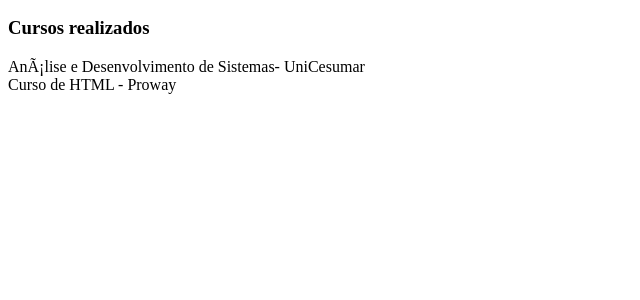
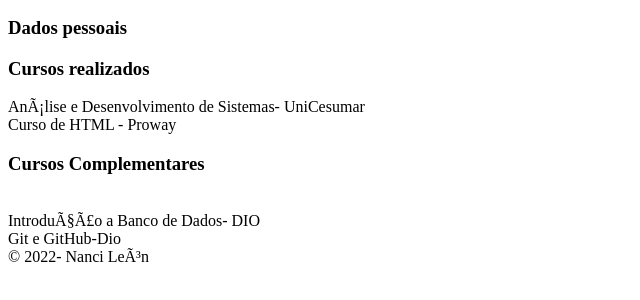
Before and after one commit to NanciLeon/HTML5, a plain HTML site: page index.html in a window 1280 px wide. Shown: the part 50-350 px from the top of the page, without its empty margins (0-640 px from the left). Drawn offline with Linux system fonts and the light colour scheme.

Commit message:
Adicão das Tags footer e section

```diff
--- a/index.html
+++ b/index.html
@@ -10,13 +10,22 @@
         <header>
             <h2>Currículo de Estudos- Nanci León </h2>
         </header>
+        <section>
+            <h3>Dados pessoais</h3>
+        </section>
         <main>
          <header>
             <h3>Cursos realizados</h3>
          </header>
         Análise e Desenvolvimento de Sistemas- UniCesumar <br/>
         Curso de HTML - Proway <br/>
-        </main>
+        <section>
+            <h3>Cursos Complementares</h3> <br/>
+            Introdução a Banco de Dados- DIO <br/>
+            Git e GitHub-Dio <br/>
+        </section>
+            &copy; 2022- Nanci León
+        </footer>
     </body>
 
 </html>
```
